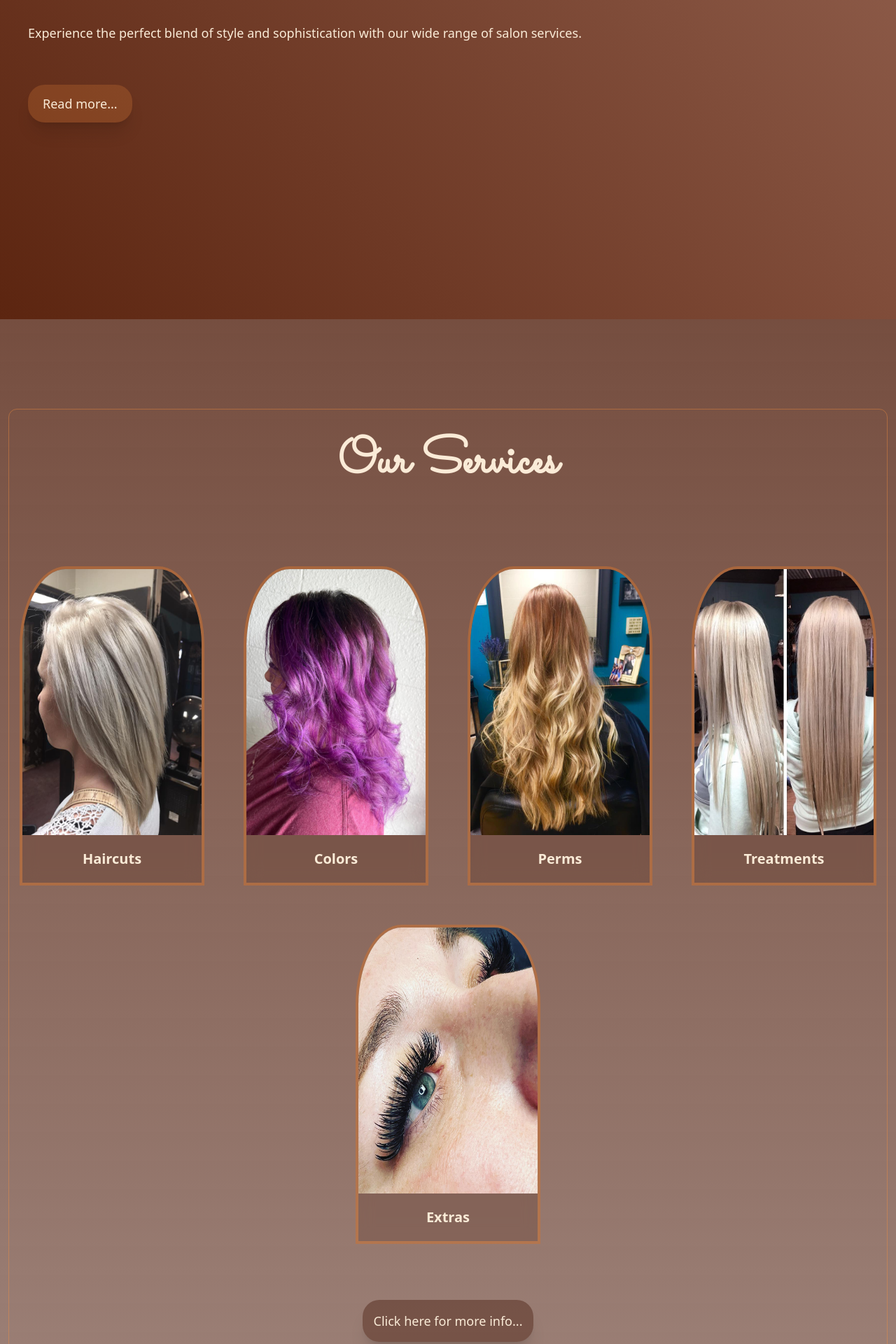
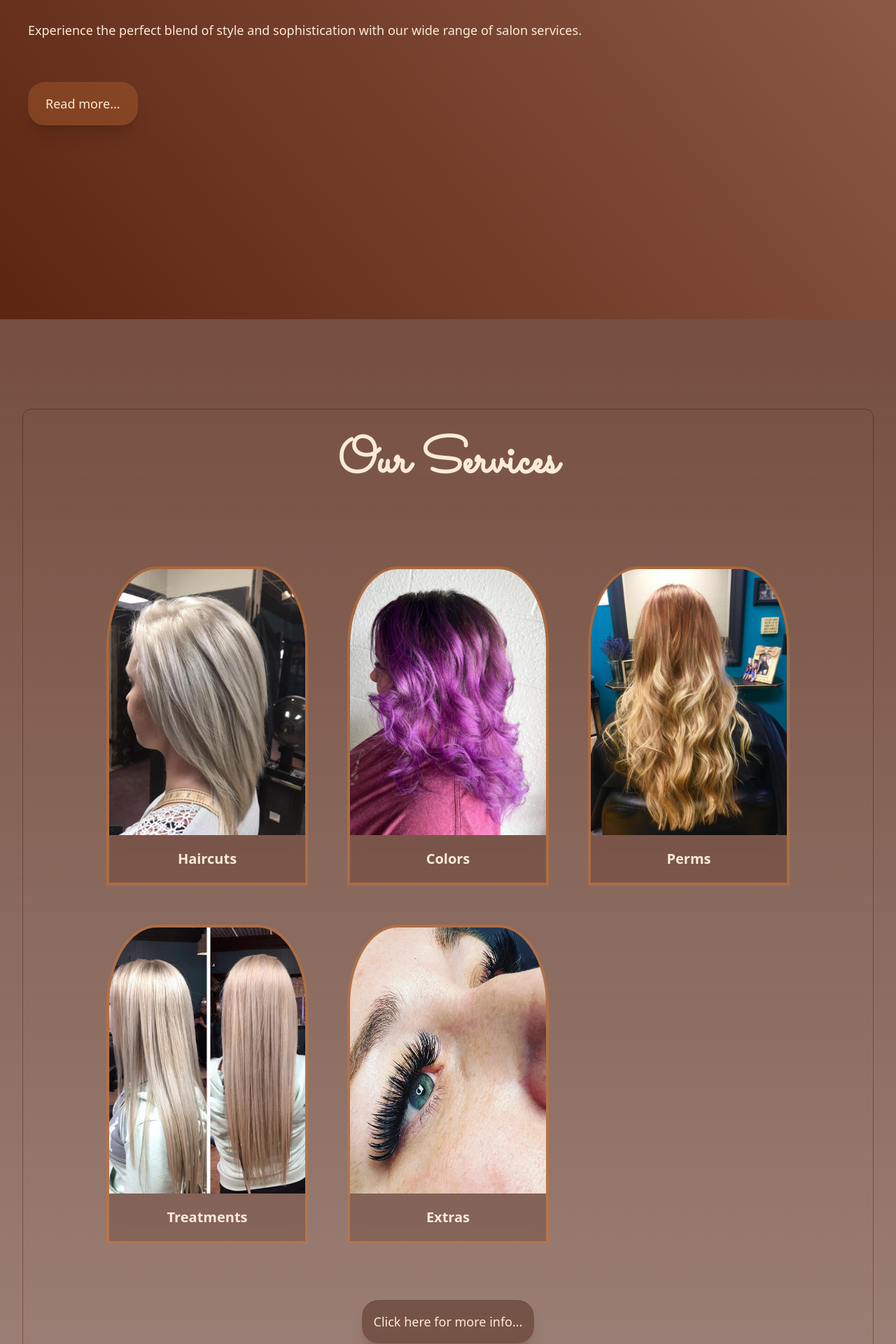
Before and after one commit to SpiralSrc/rusticroots, a Next.js app: page / in a window 1280 px wide. Shown: the part 1160-3080 px from the top of the page at 70% size. Built offline with nearby package versions, Linux system fonts and the light colour scheme.

Commit message:
style fixes and some additions

```diff
--- a/src/app/(layout)/contact/page.tsx
+++ b/src/app/(layout)/contact/page.tsx
@@ -8,12 +8,11 @@ export const metadata: Metadata = {
 
 export default function page() {
   return (
-    <div className="w-full flex flex-col justify-center items-center pb-20 backdrop-blur-sm rounded-xl border border-orange-400/30 ">
-      <header className="w-full flex justify-center items-center">
-        <h1 className="text-center text-5xl font-extrabold font-sacramento py-10">
-          Contact Us
-        </h1>
-      </header>
+    <div className="w-[95%] flex flex-col justify-center items-center pb-20 backdrop-blur-sm rounded-xl border border-orange-400/30 mx-auto">
+      <h1 className="text-center text-5xl font-extrabold font-sacramento py-10">
+        Contact Us
+      </h1>
+
       <div className="w-[95%] m-auto">
         <Location />
       </div>
--- a/src/app/(layout)/our-salon/page.tsx
+++ b/src/app/(layout)/our-salon/page.tsx
@@ -8,20 +8,27 @@ export const metadata: Metadata = {
 export default function page() {
   return (
     <div className="w-[90%] m-auto flex flex-col justify-center items-center pb-20 backdrop-blur-sm rounded-xl border border-orange-400/30">
-      <h1 className="text-center text-5xl xl:text-6xl font-extrabold font-sacramento py-10">
+      <h1 className="w-[70%] text-center text-5xl xl:text-6xl font-extrabold font-sacramento pt-10 pb-4 mb-10 border-b border-orange-400/30">
         About Our Salon
       </h1>
 
-      <div className="w-[85%] m-auto">
-        <div>
-          <h3 className="text-xl font-medium mb-4">Our mission</h3>
-          <p>
-            With years of experience, we are committed to serve <br /> your
-            beauty needs and help bring out the best in you! <br />{" "}
+      <div className="w-[85%] m-auto mb-20">
+        <h3 className="text-xl font-medium mb-4">Our Mission</h3>
+        <div className="w-[90%] mx-auto flex flex-col gap-4">
+          <p className="indent-10">
+            We are committed to give the quality service you deserve. With years
+            of experience, <br /> we are happy to help achieve your beauty needs
+            and bring out the best in you!
           </p>
           <p>Your utter satisfaction is our ultimate reward!</p>
         </div>
       </div>
+
+      <div className="w-full h-96">
+        <h3 className="text-5xl font-sacramento font-bold text-center mb-10">
+          Our cozy salon
+        </h3>
+      </div>
     </div>
   );
 }
--- a/src/app/(layout)/our-services/page.tsx
+++ b/src/app/(layout)/our-services/page.tsx
@@ -4,7 +4,7 @@ import ServicesList from "@/components/services-page/ServicesList";
 export default function page() {
   return (
     <div className="w-[90%] mx-auto flex flex-col items-center justify-center mb-20 pb-20 backdrop-blur-sm rounded-xl border border-orange-400/30 px-10 lg:px-0">
-      <h1 className="text-center text-5xl font-extrabold font-sacramento py-10">
+      <h1 className="w-[70%] text-center text-5xl font-extrabold font-sacramento pt-10 pb-5 border-b border-orange-400/30">
         Our Services
       </h1>
 
--- a/src/components/home/About.tsx
+++ b/src/components/home/About.tsx
@@ -21,7 +21,7 @@ export default function About() {
               <div className="flex items-start">
                 <Link
                   href={"/our-salon"}
-                  className="py-3 px-5 rounded-3xl mt-10 bg-orange-400/20 transition-all ease-in-out duration-500 shadow-xl border border-transparent hover:border-orange-200/40 hover:text-orange-950/80 hover:bg-orange-200/20"
+                  className="py-4 px-6 rounded-3xl mt-10 bg-orange-400/20 transition-all ease-in-out duration-500 shadow-xl border border-transparent hover:border-orange-950/20 hover:text-orange-950/80 hover:bg-orange-200/20"
                 >
                   Read more...
                 </Link>
--- a/src/components/home/Closing.tsx
+++ b/src/components/home/Closing.tsx
@@ -13,7 +13,7 @@ const Closing = () => {
         <div className="flex justify-center items-center">
           <Link
             href={"/contact"}
-            className="py-4 px-5 bg-orange-950/20 shadow-xl rounded-xl my-20"
+            className="py-4 px-5  shadow-xl rounded-3xl my-20 bg-orange-400/20 transition-all ease-in-out duration-500 border border-transparent hover:border-orange-950/40 hover:text-orange-950/80 hover:bg-orange-200/20"
           >
             Get in touch with us
           </Link>
--- a/src/components/home/Location.tsx
+++ b/src/components/home/Location.tsx
@@ -6,8 +6,8 @@ const Map = dynamic(() => import("../ui/Map"), {
 
 const Location = () => {
   return (
-    <div className="flex flex-col lg:flex-row justify-around backdrop-blur p-20 rounded-xl border border-orange-400/40 gap-14">
-      <div className=" lg:w-full rounded-xl  border border-orange-400/40 p-5 flex flex-col">
+    <div className="grid grid-cols-1 lg:grid-cols-2 backdrop-blur p-10 lg:p-20 rounded-xl border border-orange-400/40 gap-14">
+      <div className=" rounded-xl  border border-orange-400/40 p-5">
         <h2 className="text-4xl text-center font-sacramento font-extrabold pt-5 pb-5">
           Salon Hours
         </h2>
--- a/src/components/home/OurServices.tsx
+++ b/src/components/home/OurServices.tsx
@@ -6,18 +6,19 @@ import React from "react";
 const OurServices = () => {
   return (
     <section className="w-screen py-32 bg-gradient-theme2 relative">
-      <div className="max-w-7xl m-auto p-10 lg:p-0 border border-orange-400/40 rounded-xl mx-3">
-        <h2 className="text-5xl md:text-6xl lg:text-7xl font-sacramento font-extrabold text-center pt-10 mb-28">
+      <div className="max-w-7xl m-auto ">
+        <div className="w-[95%] mx-auto border border-orange-950/40 rounded-xl">
+          <h2 className="text-5xl md:text-6xl lg:text-7xl font-sacramento font-extrabold text-center pt-10 mb-28 ">
             Our Services
           </h2>
-
-        <div className="flex flex-wrap gap-14 px-10 lg:px-0 rounded-top justify-center">
+          <div className="flex justify-center">
+            <div className="grid grid-cols-1 md:grid-cols-2 lg:grid-cols-3 gap-14  rounded-top justify-center">
               {servicesData.map((item) => (
                 <article
                   key={item.name}
-              className="flex flex-col min-w-64 rounded-t-[25%] overflow-hidden bg-orange-950/20 backdrop-blur-md border-4 border-orange-400/40"
+                  className="flex flex-col max-w-80 min-w-72 rounded-t-[25%] overflow-hidden bg-orange-950/20 backdrop-blur-md border-4 border-orange-400/40"
                 >
-              <div className="relative w-64 h-[380px]">
+                  <div className="relative w-full h-[380px]">
                     <Image
                       src={item.img}
                       alt={item.name}
@@ -32,13 +33,16 @@ const OurServices = () => {
                 </article>
               ))}
             </div>
+          </div>
+
           <div className="w-full flex justify-center mt-10">
             <Link
               href={"/our-services"}
-            className="py-4 px-4 bg-orange-950/40 rounded-3xl shadow-xl text-lg my-10"
+              className="py-4 px-4 bg-orange-950/40 rounded-3xl shadow-xl text-lg my-10 transition-all ease-in-out duration-700 border border-transparent hover:border-orange-950/20 hover:text-orange-950/40 hover:bg-orange-400/20"
             >
               Click here for more info...
             </Link>
+          </div>
         </div>
       </div>
     </section>
```
Lines whose indentation alone changed are shown as unchanged.
